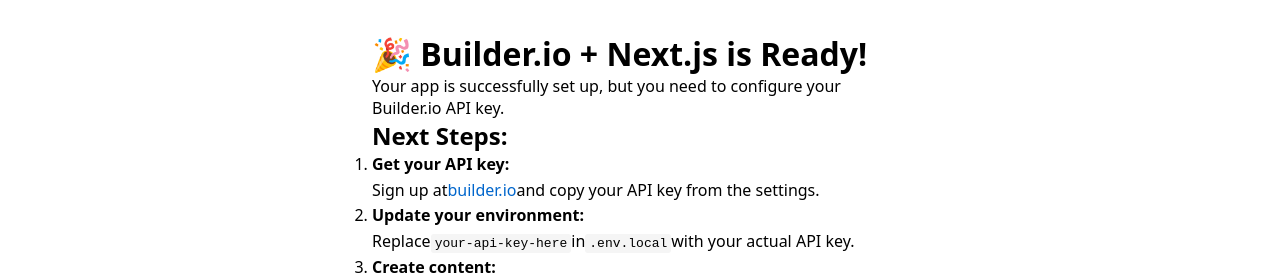
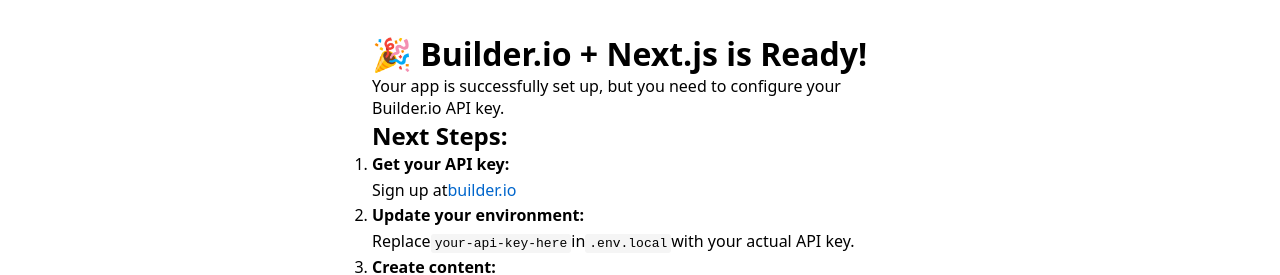
Before and after one commit to mdabid2/builder.io, a Next.js app: page / in a window 1280 px wide. Shown: the top 275 px of the page. Built offline with nearby package versions, Linux system fonts and the light colour scheme.

Commit message:
Remove "and copy your API key from the settings" text
cgen-85e61dca347e4f1586713cc6cc29406d

```diff
--- a/app/[[...slug]]/page.tsx
+++ b/app/[[...slug]]/page.tsx
@@ -26,7 +26,6 @@ export default function MyComponent(props: any) {
               >
                 builder.io
               </a>
-              <span>and copy your API key from the settings.</span>
             </li>
             <li className="step-item">
               <strong className="step-label">Update your environment:</strong>
```
